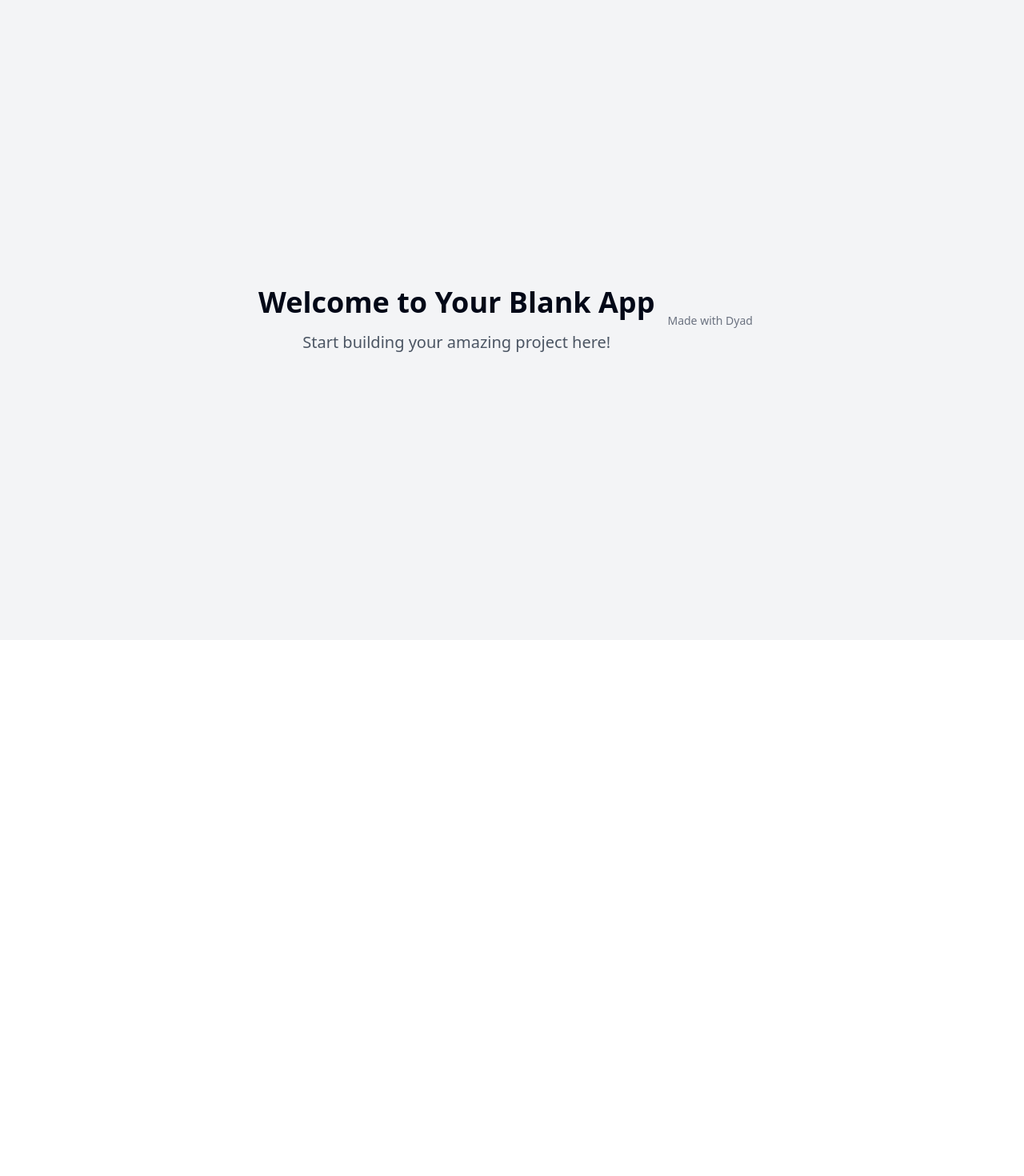
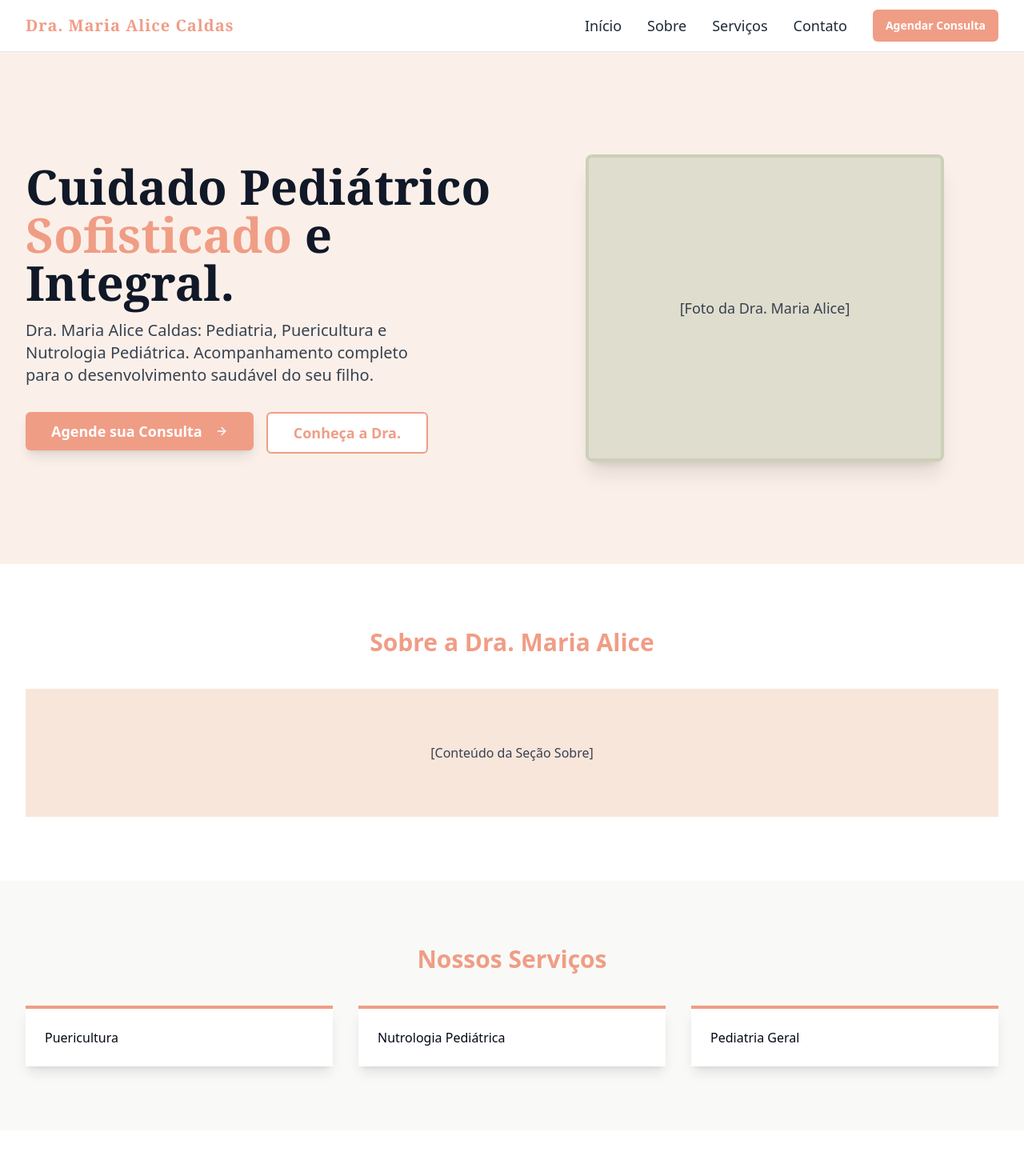
Before and after one commit to domusmkt/dramariaalicecaldas, a React (Vite) app: page / in a window 1280 px wide. Shown: the top 1470 px of the page at 80% size. Before the commit the page ends 800 px from the top, so only its background shows below. Built offline with nearby package versions, Linux system fonts and the light colour scheme.

Commit message:
[dyad] Criando a estrutura inicial da landing page da Dra. Maria Alice Caldas - wrote 6 file(s)

```diff
--- /dev/null
+++ b/src/components/Footer.tsx
@@ -0,0 +1,25 @@
+import React from 'react';
+import { Heart } from 'lucide-react';
+import { MadeWithDyad } from './made-with-dyad';
+
+const Footer: React.FC = () => {
+  return (
+    <footer className="bg-ma-green/20 border-t py-8 mt-12 dark:bg-gray-800">
+      <div className="container mx-auto px-4 sm:px-6 lg:px-8 text-center">
+        <div className="text-xl font-serif font-bold text-ma-salmon mb-4">
+          Dra. Maria Alice Caldas
+        </div>
+        <p className="text-gray-600 dark:text-gray-400 text-sm mb-4">
+          Pediatria, Puericultura & Nutrologia Pediátrica. Cuidando do futuro com carinho e ciência.
+        </p>
+
+        <div className="flex justify-center items-center text-gray-500 dark:text-gray-500 text-xs">
+          © {new Date().getFullYear()} Todos os direitos reservados. Desenvolvido com <Heart className="w-3 h-3 mx-1 text-red-500 fill-red-500" />
+        </div>
+      </div>
+      <MadeWithDyad />
+    </footer>
+  );
+};
+
+export default Footer;
--- /dev/null
+++ b/src/components/Header.tsx
@@ -0,0 +1,90 @@
+import React from 'react';
+import { Menu, X } from 'lucide-react';
+import { Button } from '@/components/ui/button';
+import { Sheet, SheetContent, SheetTrigger } from '@/components/ui/sheet';
+import { cn } from '@/lib/utils';
+
+const navItems = [
+  { name: 'Início', href: '#hero' },
+  { name: 'Sobre', href: '#about' },
+  { name: 'Serviços', href: '#services' },
+  { name: 'Contato', href: '#contact' },
+];
+
+interface NavLinkProps {
+  href: string;
+  children: React.ReactNode;
+  onClick?: () => void;
+  className?: string; // Adicionado className
+}
+
+const Header: React.FC = () => {
+  const [isOpen, setIsOpen] = React.useState(false);
+
+  const NavLink: React.FC<NavLinkProps> = ({ href, children, onClick, className }) => (
+    <a
+      href={href}
+      onClick={onClick}
+      className={cn(
+        "text-lg font-medium text-gray-800 hover:text-ma-salmon transition-colors dark:text-gray-200 dark:hover:text-ma-salmon",
+        className // Aplicando className
+      )}
+    >
+      {children}
+    </a>
+  );
+
+  return (
+    <header className="sticky top-0 z-50 w-full border-b bg-white/90 backdrop-blur-sm dark:bg-gray-900/90">
+      <div className="container mx-auto flex h-16 items-center justify-between px-4 sm:px-6 lg:px-8">
+        {/* Logo/Nome */}
+        <div className="text-xl font-serif font-bold text-ma-salmon tracking-wider">
+          Dra. Maria Alice Caldas
+        </div>
+
+        {/* Desktop Navigation */}
+        <nav className="hidden md:flex space-x-8 items-center">
+          {navItems.map((item) => (
+            <NavLink key={item.name} href={item.href}>
+              {item.name}
+            </NavLink>
+          ))}
+          <Button className="bg-ma-salmon hover:bg-ma-salmon/90 text-white font-semibold transition-colors">
+            Agendar Consulta
+          </Button>
+        </nav>
+
+        {/* Mobile Navigation */}
+        <Sheet open={isOpen} onOpenChange={setIsOpen}>
+          <SheetTrigger asChild className="md:hidden">
+            <Button variant="ghost" size="icon" aria-label="Toggle Menu">
+              <Menu className="h-6 w-6 text-gray-800 dark:text-gray-200" />
+            </Button>
+          </SheetTrigger>
+          <SheetContent side="right" className="w-[300px] sm:w-[400px] bg-white dark:bg-gray-900">
+            <div className="flex flex-col space-y-6 pt-10">
+              {navItems.map((item) => (
+                <NavLink
+                  key={item.name}
+                  href={item.href}
+                  onClick={() => setIsOpen(false)}
+                  className="text-2xl font-semibold text-gray-800 dark:text-gray-200"
+                >
+                  {item.name}
+                </NavLink>
+              ))}
+              <Button
+                className="w-full bg-ma-salmon hover:bg-ma-salmon/90 text-white font-semibold transition-colors mt-4"
+                onClick={() => setIsOpen(false)}
+              >
+                Agendar Consulta
+              </Button>
+            </div>
+          </SheetContent>
+        </Sheet>
+      </div>
+    </header>
+  );
+};
+
+export default Header;
--- /dev/null
+++ b/src/components/HeroSection.tsx
@@ -0,0 +1,50 @@
+import React from 'react';
+import { Button } from '@/components/ui/button';
+import { ArrowRight } from 'lucide-react';
+
+const HeroSection: React.FC = () => {
+  return (
+    <section id="hero" className="relative min-h-[80vh] flex items-center bg-ma-beige/30 dark:bg-gray-900">
+      <div className="container mx-auto px-4 sm:px-6 lg:px-8 py-16 md:py-24">
+        <div className="grid md:grid-cols-2 gap-12 items-center">
+          {/* Conteúdo de Texto */}
+          <div className="order-2 md:order-1 text-center md:text-left">
+            <h1 className="text-4xl sm:text-5xl lg:text-6xl font-extrabold text-gray-900 dark:text-white leading-tight mb-4 font-serif">
+              Cuidado Pediátrico <span className="text-ma-salmon">Sofisticado</span> e Integral.
+            </h1>
+            <p className="text-xl text-gray-700 dark:text-gray-300 mb-8 max-w-lg mx-auto md:mx-0">
+              Dra. Maria Alice Caldas: Pediatria, Puericultura e Nutrologia Pediátrica. Acompanhamento completo para o desenvolvimento saudável do seu filho.
+            </p>
+
+            <div className="flex justify-center md:justify-start space-x-4">
+              <Button
+                size="lg"
+                className="bg-ma-salmon hover:bg-ma-salmon/90 text-white font-bold text-lg px-8 py-6 transition-colors shadow-lg"
+              >
+                Agende sua Consulta <ArrowRight className="ml-2 h-5 w-5" />
+              </Button>
+              <Button
+                size="lg"
+                variant="outline"
+                className="border-2 border-ma-salmon text-ma-salmon hover:bg-ma-salmon/10 font-bold text-lg px-8 py-6 transition-colors"
+              >
+                Conheça a Dra.
+              </Button>
+            </div>
+          </div>
+
+          {/* Placeholder da Imagem */}
+          <div className="order-1 md:order-2 flex justify-center">
+            <div className="w-full max-w-md h-80 sm:h-96 bg-ma-green/50 rounded-lg shadow-xl flex items-center justify-center border-4 border-ma-green/70">
+              <span className="text-gray-700 text-lg font-medium">
+                [Foto da Dra. Maria Alice]
+              </span>
+            </div>
+          </div>
+        </div>
+      </div>
+    </section>
+  );
+};
+
+export default HeroSection;
--- a/src/pages/Index.tsx
+++ b/src/pages/Index.tsx
@@ -1,17 +1,43 @@
-// Update this page (the content is just a fallback if you fail to update the page)
-
-import { MadeWithDyad } from "@/components/made-with-dyad";
+import Header from "@/components/Header";
+import Footer from "@/components/Footer";
+import HeroSection from "@/components/HeroSection";
 
 const Index = () => {
   return (
-    <div className="min-h-screen flex items-center justify-center bg-gray-100">
-      <div className="text-center">
-        <h1 className="text-4xl font-bold mb-4">Welcome to Your Blank App</h1>
-        <p className="text-xl text-gray-600">
-          Start building your amazing project here!
-        </p>
-      </div>
-      <MadeWithDyad />
+    <div className="min-h-screen flex flex-col">
+      <Header />
+
+      <main className="flex-grow">
+        <HeroSection />
+
+        {/* Seções Placeholder para estrutura futura */}
+        <section id="about" className="container mx-auto py-20 px-4 sm:px-6 lg:px-8">
+          <h2 className="text-3xl font-bold text-center mb-10 text-ma-salmon">Sobre a Dra. Maria Alice</h2>
+          <div className="h-40 bg-ma-beige/50 flex items-center justify-center text-gray-700">
+            [Conteúdo da Seção Sobre]
+          </div>
+        </section>
+
+        <section id="services" className="bg-ma-green/10 py-20">
+          <div className="container mx-auto px-4 sm:px-6 lg:px-8">
+            <h2 className="text-3xl font-bold text-center mb-10 text-ma-salmon">Nossos Serviços</h2>
+            <div className="grid md:grid-cols-3 gap-8">
+              <div className="p-6 bg-white shadow-lg border-t-4 border-ma-salmon">Puericultura</div>
+              <div className="p-6 bg-white shadow-lg border-t-4 border-ma-salmon">Nutrologia Pediátrica</div>
+              <div className="p-6 bg-white shadow-lg border-t-4 border-ma-salmon">Pediatria Geral</div>
+            </div>
+          </div>
+        </section>
+
+        <section id="contact" className="container mx-auto py-20 px-4 sm:px-6 lg:px-8">
+          <h2 className="text-3xl font-bold text-center mb-10 text-ma-salmon">Entre em Contato</h2>
+          <div className="h-40 bg-ma-beige/50 flex items-center justify-center text-gray-700">
+            [Formulário de Contato/Informações]
+          </div>
+        </section>
+      </main>
+
+      <Footer />
     </div>
   );
 };
--- a/tailwind.config.ts
+++ b/tailwind.config.ts
@@ -62,6 +62,10 @@ export default {
           border: "hsl(var(--sidebar-border))",
           ring: "hsl(var(--sidebar-ring))",
         },
+        // Cores da Dra. Maria Alice Caldas
+        'ma-green': '#c4cab1',
+        'ma-beige': '#f1cdb7',
+        'ma-salmon': '#f09d86',
       },
       borderRadius: {
         lg: "var(--radius)",
```
